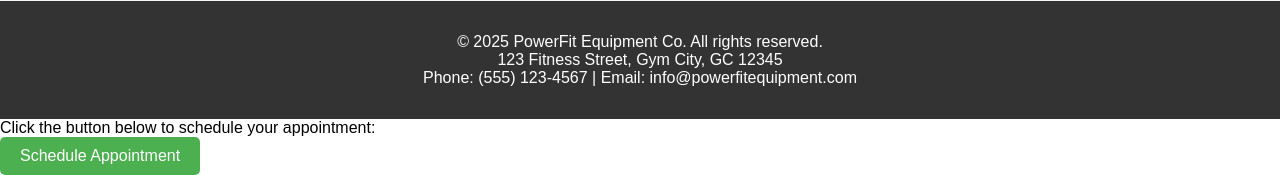
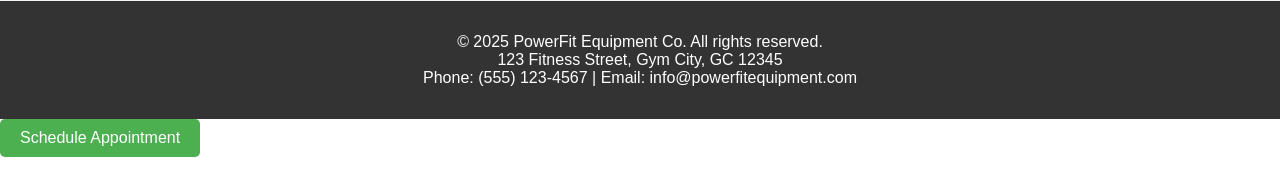
Before and after one commit to kanchang12/Gym-Chatbot, a Flask app: page / in a window 1280 px wide. Shown: the part 4111-4286 px from the top of the page. Run offline with Flask 3, Linux system fonts and the light colour scheme.

Commit message:
Update index.html

```diff
--- a/templates/index.html
+++ b/templates/index.html
@@ -403,15 +403,12 @@
         </div>
     </div>
 
-
-
-          <div>
-    <p>Click the button below to schedule your appointment:</p>
 <a href="https://calendar.zoho.in/eventreqForm/zz080212302dae9116d6ef3330452c31d40e6372bdad962211f9031055bd904ab414609977519d0f1221547968c673c8219a39b780?theme=0&l=en&tz=Europe%2FLondon" target="_blank">
     <button style="padding: 10px 20px; font-size: 16px; background-color: #4CAF50; color: white; border: none; border-radius: 5px; cursor: pointer;">
         Schedule Appointment
     </button>
 </a>
+
 </div>
 
 <div class="iframe-container" id="zoho-iframe-container">
```
Lines whose indentation alone changed are shown as unchanged.
